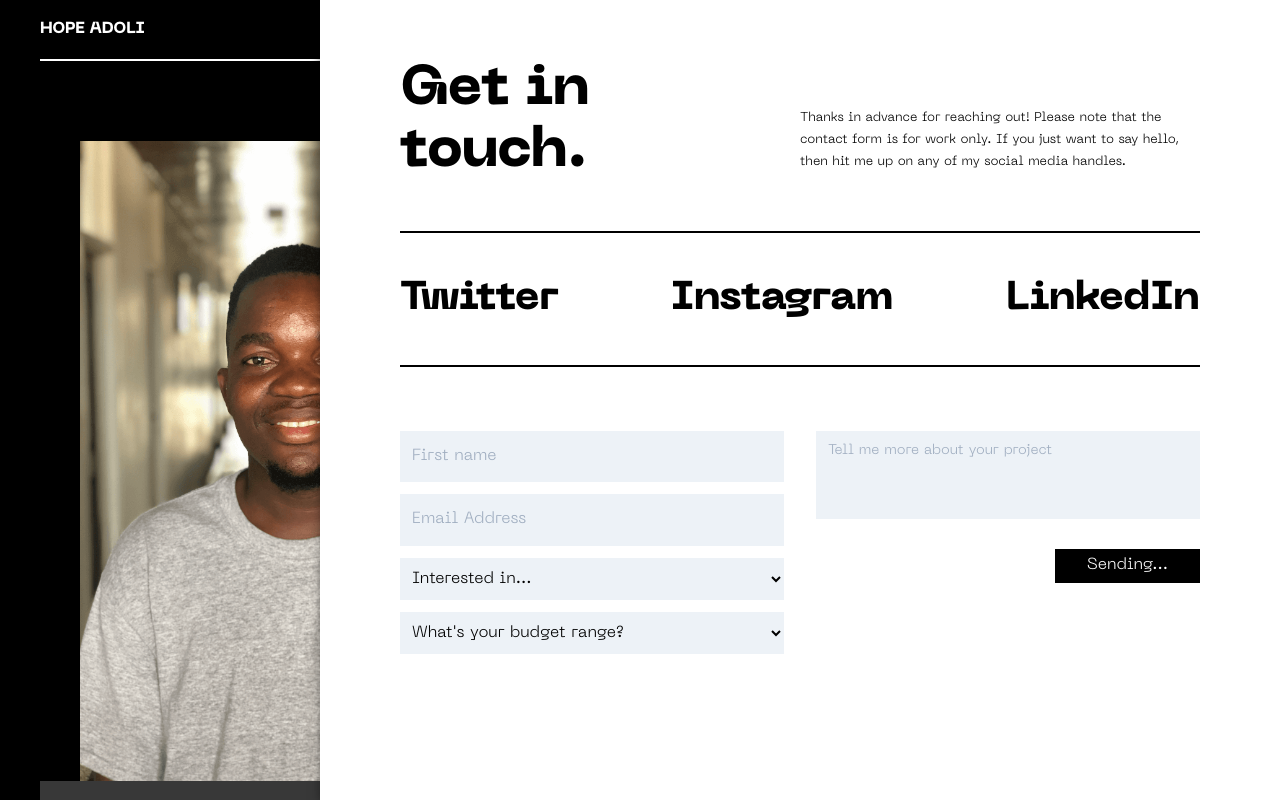
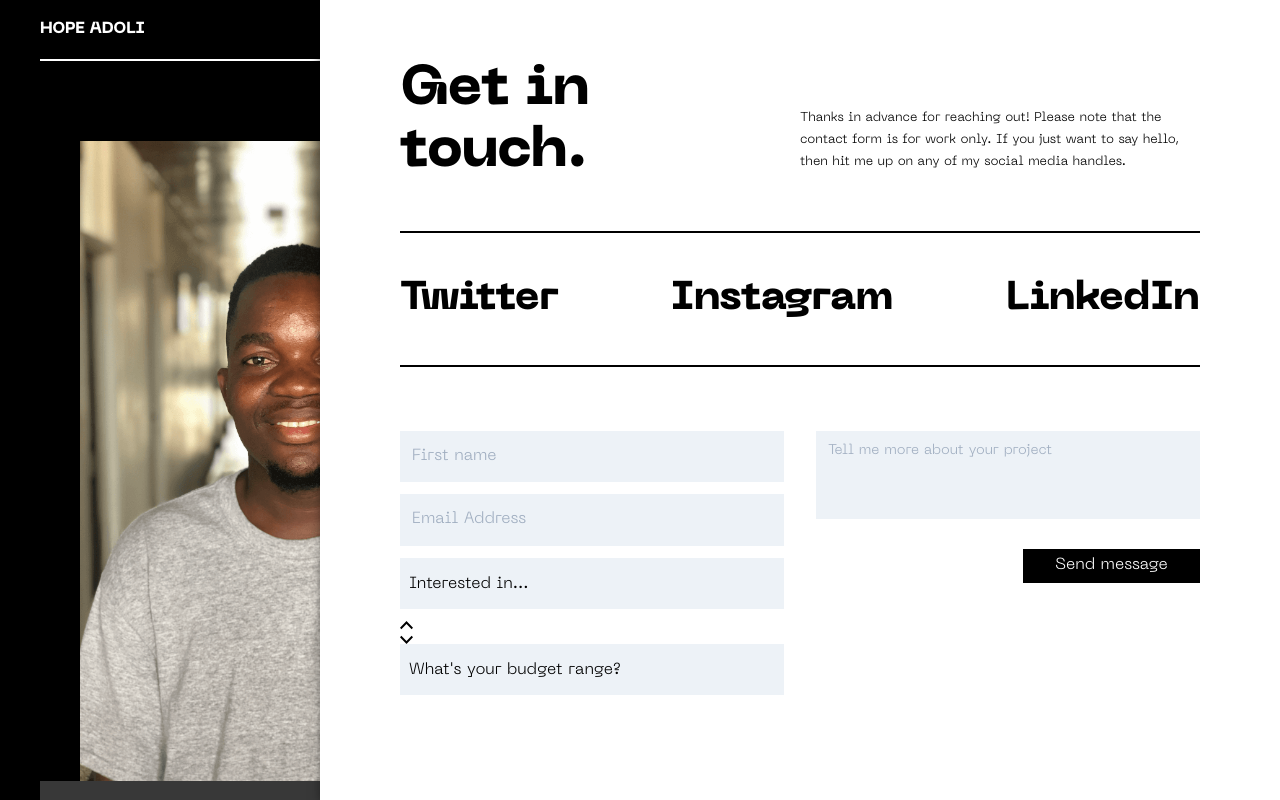
Before and after one commit to nytro04/hope-adoli, a Nuxt app: page / in a window 1280 px wide. Both pictures are taken after a click on the element "contact me". Shown: the top 800 px of the page. Built offline with nearby package versions, Linux system fonts and the light colour scheme.

Commit message:
feat: chaange default cursor icon

```diff
--- a/assets/scss/components/_buttons.scss
+++ b/assets/scss/components/_buttons.scss
@@ -1,5 +1,3 @@
-
-
 .btn {
   display: inline-block;
   text-decoration: none;
@@ -17,3 +15,78 @@
     color: white;
   }
 }
+
+input[type='text'],
+input[type='email'],
+input[type='password'],
+input[type='number'],
+input[type='date'],
+input[type='time'] {
+  // padding: 0 1rem 2rem;
+  &:focus {
+    outline: none;
+  }
+}
+
+select {
+  appearance: none;
+  border-width: 1px;
+  border-color: transparent;
+  height: 3.2rem;
+  padding: 0 1rem 2rem;
+
+  flex-grow: 1;
+
+  &:focus {
+    outline: none;
+    border-color: black;
+  }
+}
+
+label {
+  position: relative;
+  display: flex;
+  justify-content: space-between;
+  align-items: center;
+  width: 50%;
+	min-width: 10em;
+	max-width: 18em;
+  // overflow: hidden;
+}
+
+label.svg::after  {
+
+    // position: absolute;
+    // top: 10px;
+    // bottom: 0;
+    // right: 15px;
+    // display: flex;
+    // justify-content: center;
+    // align-items: center;
+    // pointer-events: none;
+    content: url('~/assets/svgs/dropdown.svg');
+    line-height: 0;
+
+}
+
+.custom-select {
+}
+
+.sr-only {
+  position: absolute;
+  width: 1px;
+  height: 1px;
+  padding: 0;
+  overflow: hidden;
+  clip: rect(0, 0, 0, 0);
+  white-space: nowrap;
+  -webkit-clip-path: inset(50%);
+  clip-path: inset(50%);
+  border: 0;
+}
+
+
+.cursor-svg {
+  cursor: url('~/assets/svgs/cursor.svg'), auto;
+
+}
--- a/components/ContactPage.vue
+++ b/components/ContactPage.vue
@@ -92,6 +92,7 @@
               </select>
             </div>
             <div>
+              <label class="svg"><span class="sr-only"></span></label>
               <select
                 id="budget"
                 v-model="formData.budget"
@@ -132,7 +133,7 @@
             ></textarea>
             <div class="mt-2 md:text-right">
               <button class=" btn btn__black">
-                <span v-if="loading"><LoadingSvg /> Sending...</span>
+                <span v-if="loading"><LoadingSvg /> ...</span>
                 <span v-else>
                   Send message
                 </span>
@@ -165,7 +166,7 @@ export default {
   data() {
     return {
       open: false,
-      loading: true,
+      loading: false,
       formData: {
         name: '',
         email: '',
--- a/layouts/default.vue
+++ b/layouts/default.vue
@@ -1,5 +1,5 @@
 <template>
-  <div class="container mx-auto sm:px-10 main--layout">
+  <div class="container mx-auto sm:px-10 main--layout cursor-svg">
     <transition name="slide">
       <div v-if="open" class="slidein">
         <ContactPage :close="toggle" />
--- a/layouts/pages.vue
+++ b/layouts/pages.vue
@@ -1,5 +1,5 @@
 <template>
-  <div class="">
+  <div class=" cursor-svg">
     <transition name="slide">
       <div v-if="open" class="slidein">
         <ContactPage :close="toggle" />
```
Also changed, not shown: assets/svgs/cursor.svg (added), assets/svgs/dropdown.svg (added).
